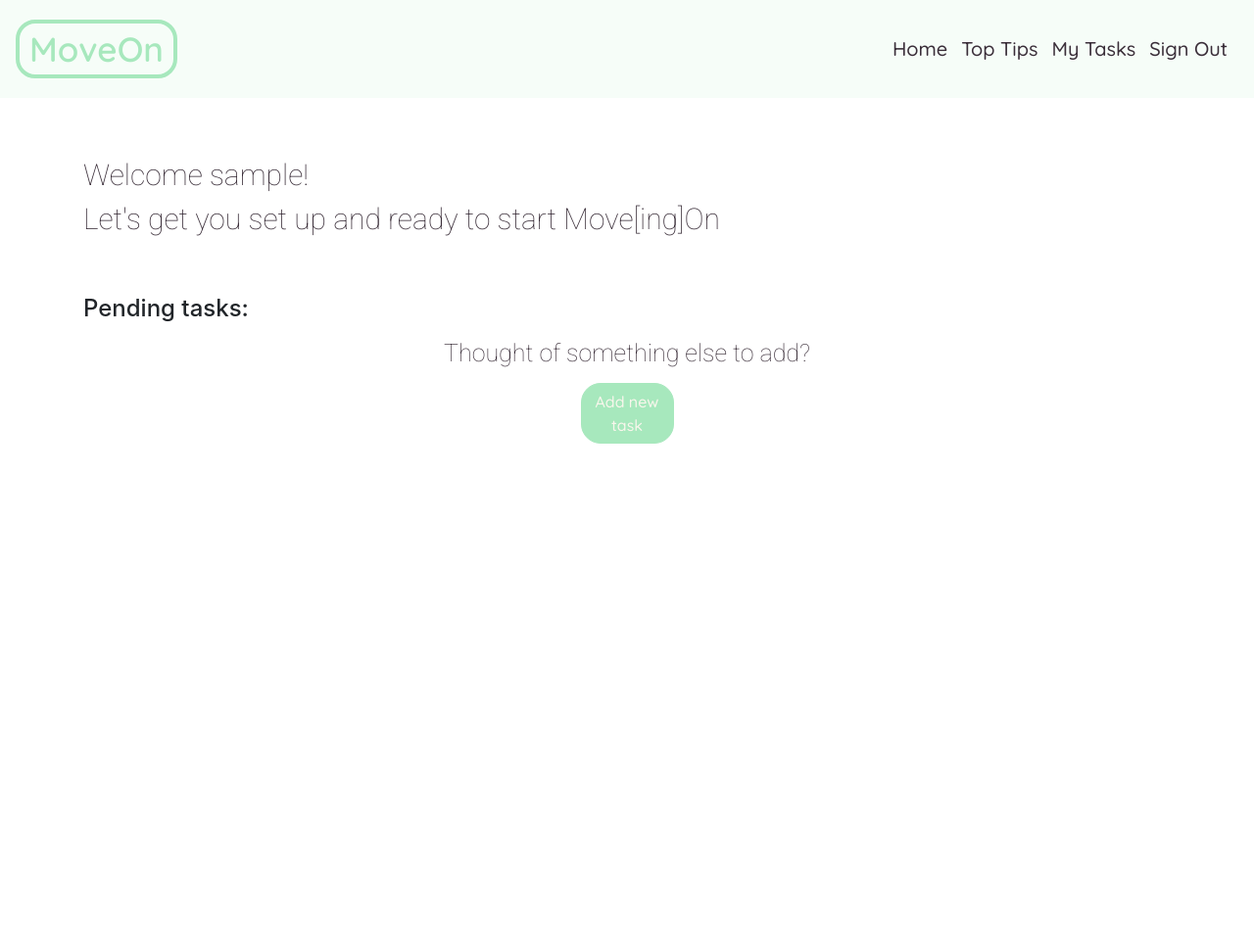
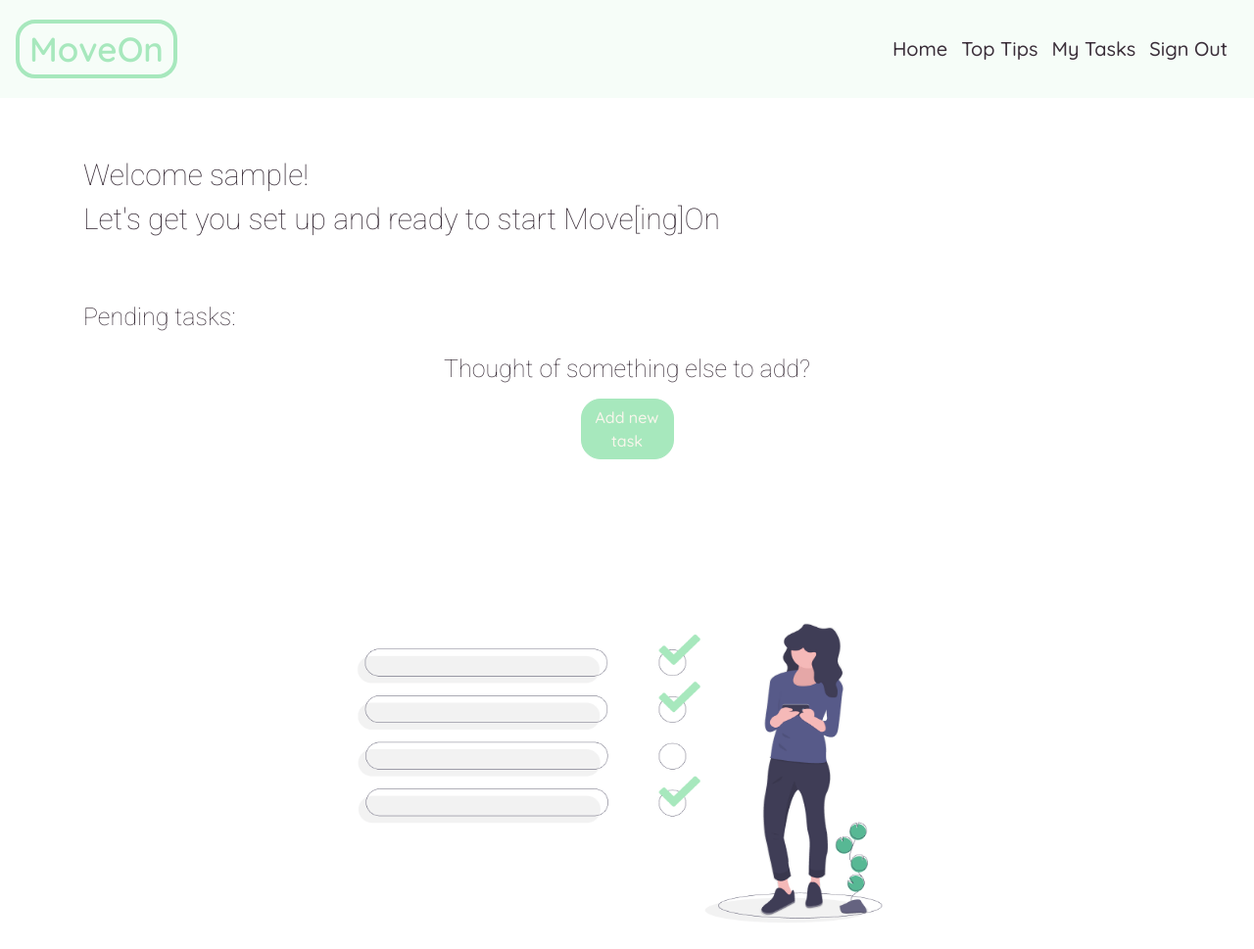
Before and after one commit to mkthewlis/Milestone-Project-3, a Flask app: page /overview in a window 1280 px wide. Shown: the whole page at 98% size. Before the commit the page ends 453 px from the top, so only its background shows below. Run offline with Flask 2, Linux system fonts and the light colour scheme; the visitor is signed in with stand-in values (Sample User, id 1); data that the repository does not hold is empty; some libraries are stand-ins or nearby versions.

Commit message:
fix: corrected positioning of add a new task link

```diff
--- a/templates/overview.html
+++ b/templates/overview.html
@@ -9,7 +9,7 @@
     <!--Following source used as guide for list item: https://www.geeksforgeeks.org/todo-list-app-using-flask-python/-->
     <div class="row">
         <div class="col">
-            <h4> Pending tasks: </h4>
+            <h4 class="smaller-heading"> Pending tasks: </h4>
             {% for task in tasks %}
             {% if task.complete == False %}
             <ul>
@@ -26,7 +26,7 @@
     </div>
     <div class="row">
         <div class="col">
-            <h4> Completed tasks: </h4>
+            <h4 class="smaller-heading"> Completed tasks: </h4>
             <ul>
                 <li>{{task.task_title}}
                     <ul>
@@ -43,11 +43,16 @@
 </div>
 <div class="container">
     <div class="row">
+        <div class="col-md-12 text-center">
+            <h4 class="smaller-heading">Thought of something else to add?</h4>
+            <a class="btn sign-in-btn" id="redirect-signin-btn" href="{{url_for('new_task')}}">Add new task</a>
+        </div>
+    </div>
+</div>
+<div class="container">
+    <div class="row">
         <div class="col-12 text-center">
-            <div>
-                <h4 class="smaller-heading">Thought of something else to add?</h4>
-                <a class="btn sign-in-btn" id="redirect-signin-btn" href="{{url_for('new_task')}}">Add new task</a>
-            </div>
+            <img class="main-image" src="{{url_for('static', filename='/images/' + 'undraw_accepted_request.png')}}" alt="Writing a to do list" />
         </div>
     </div>
 </div>
```
